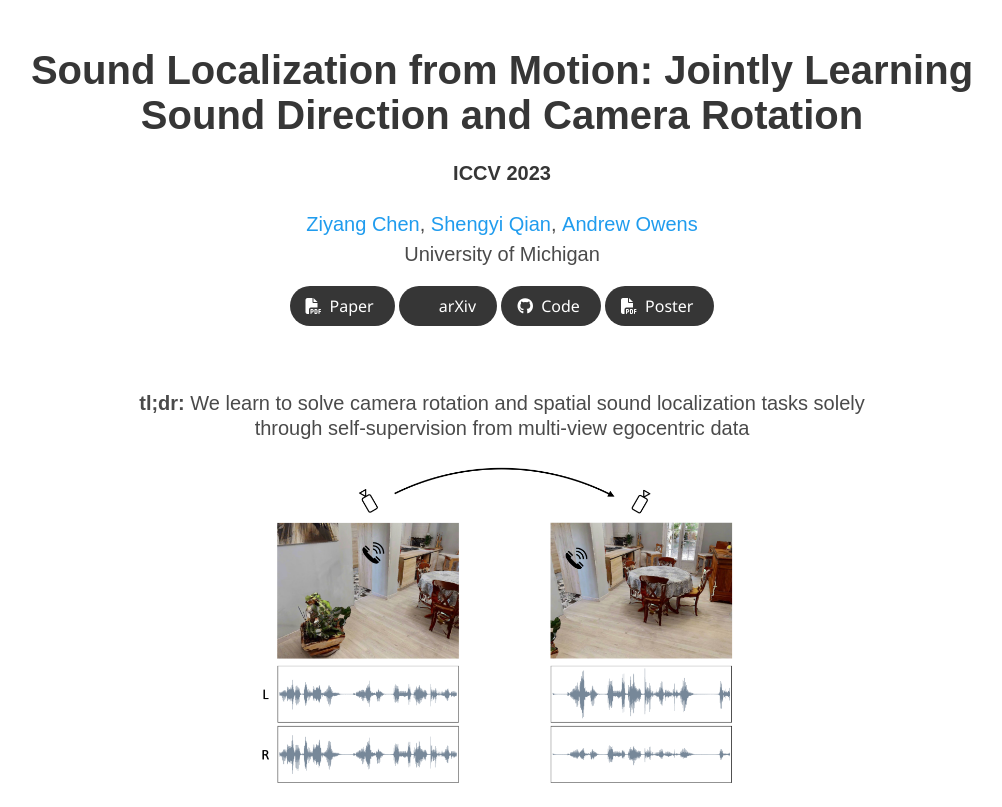
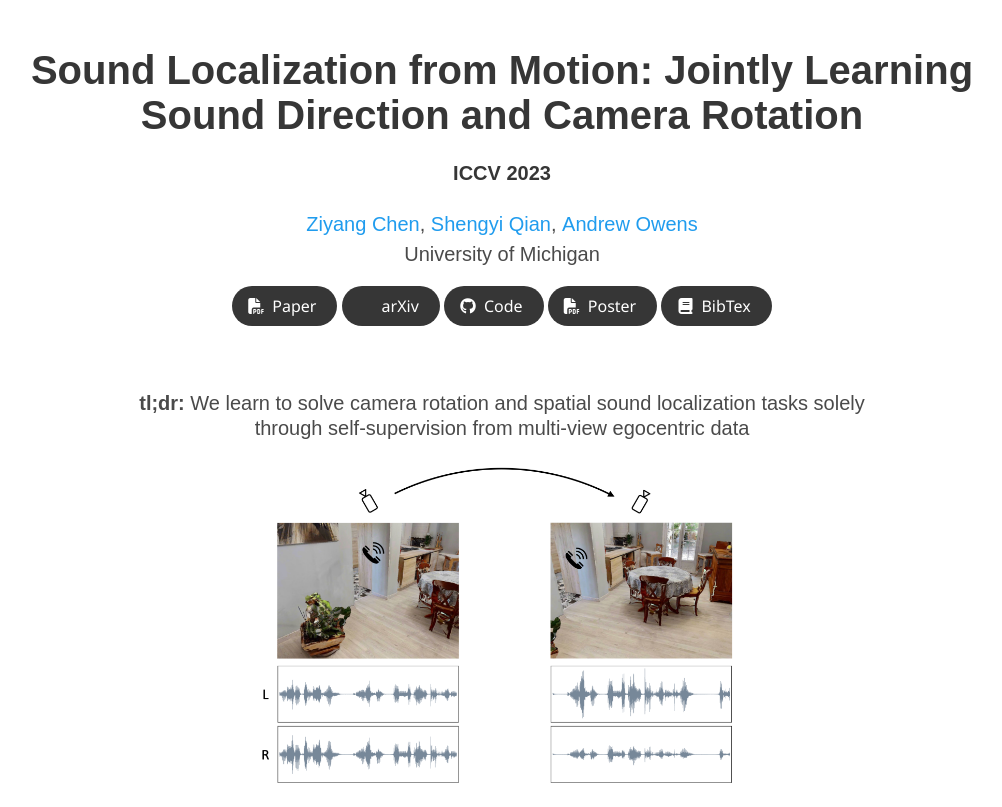
Before and after one commit to IFICL/SLfM, a plain HTML site: page index.html in a window 1280 px wide. Shown: the top 807 px of the page, without its empty margins (138-1140 px from the left). Drawn offline with nearby package versions, Linux system fonts and the light colour scheme; some icons are missing; a web font is replaced by a local one.

Commit message:
fix issues (12.21.2023)

```diff
--- a/index.html
+++ b/index.html
@@ -103,7 +103,15 @@
                     <span>Poster</span>
                   </a>
                 </span>
-
+                <!-- Bibtex. -->
+                <span class="link-block">
+                  <a href="#BibTeX" class="external-link button is-normal is-rounded is-dark">
+                    <span class="icon">
+                      <i class="fas fa-book"></i>
+                    </span>
+                    <span>BibTex</span>
+                  </a>
+                </span>
               </div>
 
             </div>
```
